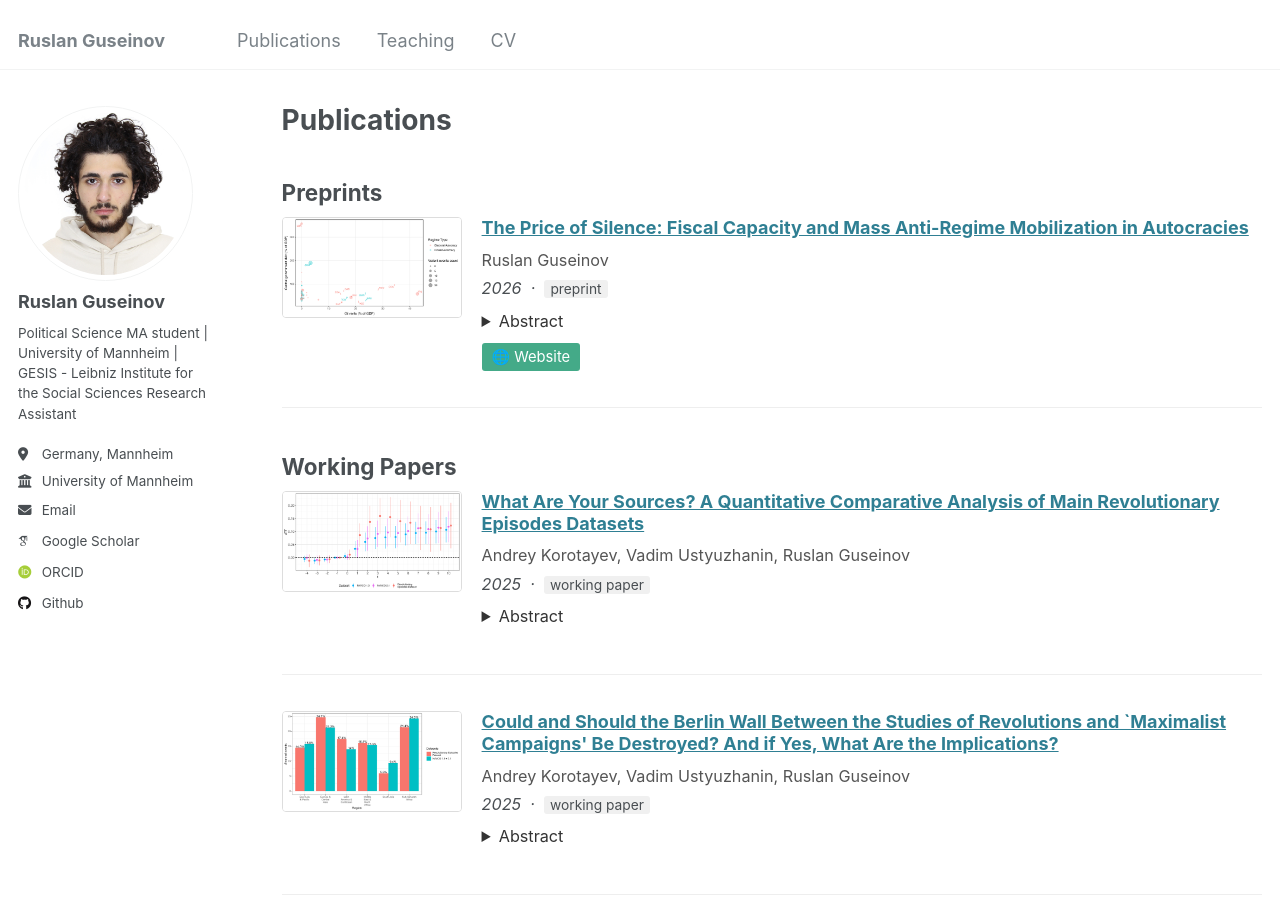
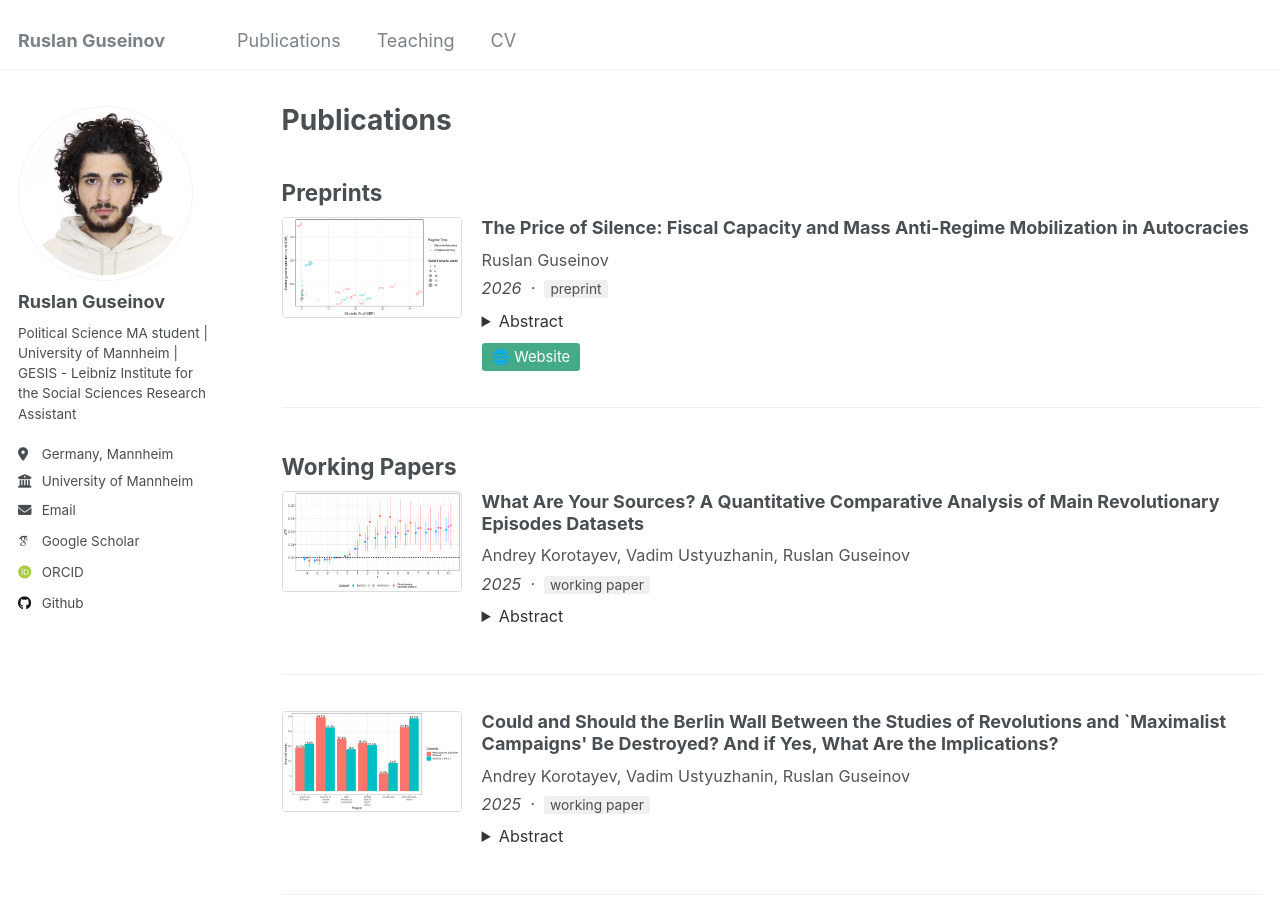
Before and after one commit to rguseinov/rguseinov.github.io, a Jekyll site: the page built from _pages/publications.md, in a window 1280 px wide and 900 px high. Built offline with Jekyll 4.4.1, drawn with Linux system fonts in a browser that asks for light colours; some web fonts are replaced.

```diff
--- a/_includes/publication-single.html
+++ b/_includes/publication-single.html
@@ -11,7 +11,7 @@
 
   <div class="pub-content" style="flex:1;">
     <h3 style="margin-top:0;">
-      <a href="{{ post.permalink | prepend: site.baseurl }}">{{ post.title }}</a>
+      {{ post.title }}
     </h3>
 
     {% if post.authors %}
```
